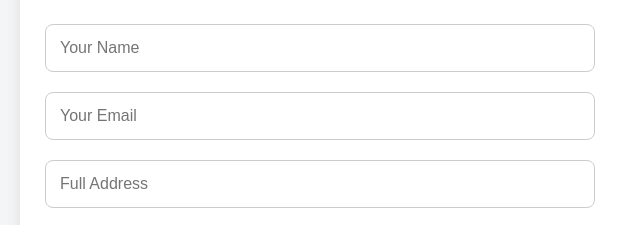
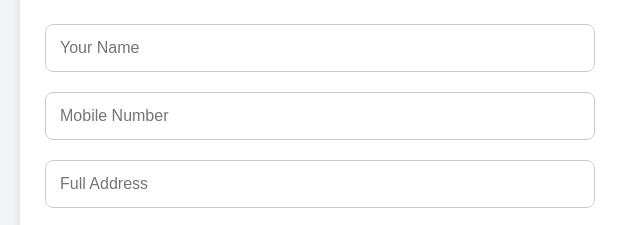
Before and after one commit to satverse/swadesh_saariii_emporium, a plain HTML site: page buy.html in a window 1280 px wide. Shown: the part 207-432 px from the top of the page, 170-810 px from the left. Drawn offline with Linux system fonts and the light colour scheme.

Commit message:
Update buy.html

```diff
--- a/buy.html
+++ b/buy.html
@@ -82,7 +82,7 @@
                 <input type="hidden" id="productIdField" name="product_id">
 
                 <input type="text" name="name" placeholder="Your Name" required>
-                <input type="email" name="email" placeholder="Your Email" required>
+                <input name="email" placeholder="Mobile Number" required>
                 <input type="text" name="address" placeholder="Full Address" required>
 
                 <textarea name="message" placeholder="Extra Notes (optional)"></textarea>
```
